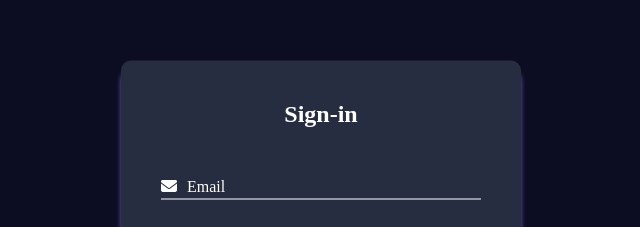
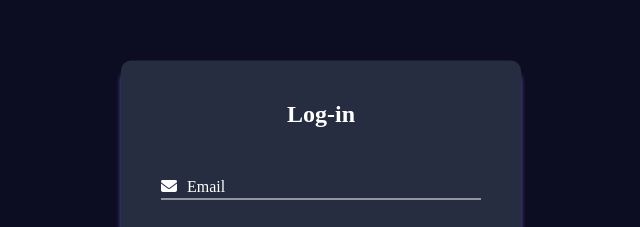
Before and after one commit to Lahcen-88/Login-Form, a plain HTML site: page index.html in a window 1280 px wide. Shown: the part 169-396 px from the top of the page, 319-959 px from the left. Drawn offline with Linux system fonts and the light colour scheme.

Commit message:
change the title of the form.

```diff
--- a/index.html
+++ b/index.html
@@ -12,7 +12,7 @@
 </head>
 <body>
     <div class="login-box">
-        <h2>Sign-in</h2>
+        <h2>Log-in</h2>
         <form>
             <div class="user-box">
                 <input type="text" required>
```
